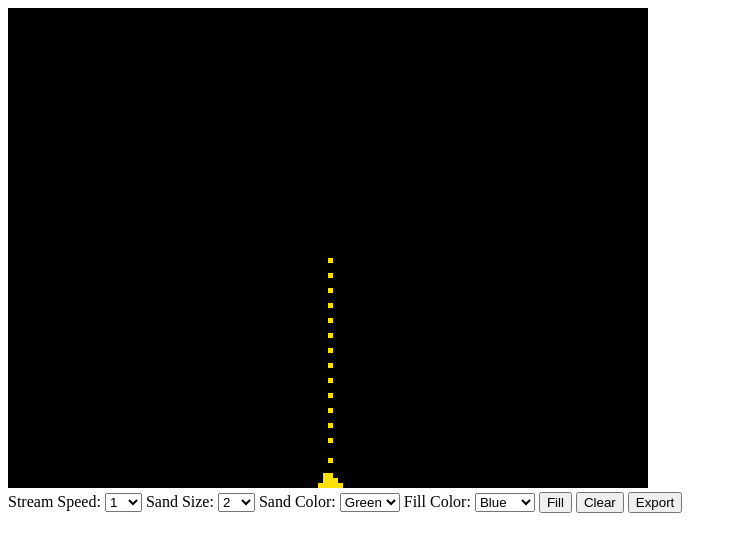
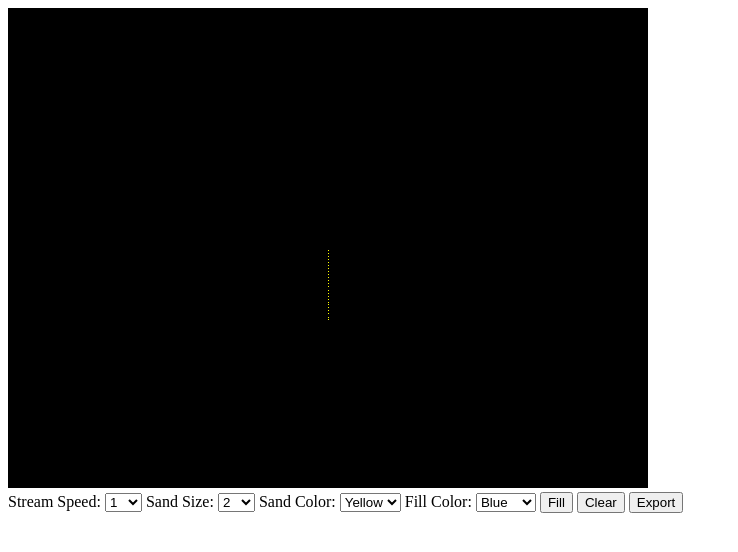
Before and after one commit to CoriMori/330-Project1, a plain HTML site: page index.html in a window 1280 px wide. Shown: the whole page, without its empty margins (0-738 px from the left). Drawn offline with Linux system fonts and the light colour scheme.

Commit message:
color
size is a lil broken I'll fix it asap

```diff
--- a/index.html
+++ b/index.html
@@ -57,8 +57,9 @@
     <label>Sand Color:
       <select id="chooserSandColor">
         <option value="red">Red</option>
-        <option value="green" selected>Green</option>
+        <option value="green">Green</option>
         <option value="blue">Blue</option>
+        <option value="yellow" selected>Yellow</option>
       </select>
     </label>
 
--- a/src/index.js
+++ b/src/index.js
@@ -2,6 +2,8 @@
 
     let ctx, canvas;
     const canvasWidth=640,canvasHeight=480;
+
+    let activeColor = "yellow",activeWidth = 1;
 
     window.onload = init;
 
@@ -17,14 +19,15 @@
         sandJS.init(ctx,canvas);
 
         setInterval(update, 1000/15);
-        setInterval(function(){sandJS.createGrain(canvas.width/2,canvas.height/2);},200);
+        setInterval(function(){sandJS.createGrain(canvas.width/2,canvas.height/2,activeWidth,activeColor);},200);
         //testSand();
         //setInterval(testSand,1000*36/2);
         document.querySelector("#chooserSandSize").addEventListener("change",updateValues);
+        document.querySelector("#chooserSandColor").onchange = function(e){activeColor=e.target.value;};
     }
 
     function updateValues(){
-        sandJS.sandWidth=document.querySelector("#chooserSandSize").value;
+        activeWidth=document.querySelector("#chooserSandSize").value;
     }
 
     function testSand(){
--- a/src/sand.js
+++ b/src/sand.js
@@ -5,7 +5,6 @@ let sandJS = {
     sand: [],
     ctx: [], //lil yucky but whatevs
     canvas: [],
-    sandWidth: 5,   //will be uniform among all grains, no need to store for each
 
     init(pCTX,pCanvas){
         sand = [];
@@ -13,36 +12,37 @@ let sandJS = {
         canvas = pCanvas;
     },
 
-    createGrain(pX,pY){
+    createGrain(pX,pY,pWidth=1,pColor){
         let grain = {
             x: pX,
             y: pY,
-            color: '#ffe100',
+            width: pWidth,
+            color: pColor,
             move(){
 
                 //TODO: for speed purposes, pixel checks should disprove the need to fall first
 
                 //check below
-                let img = ctx.getImageData(this.x,this.y+sandJS.sandWidth,1,1);
+                let img = ctx.getImageData(this.x,this.y+this.width,1,1);
                 if(img.data[0]==0 && img.data[1]==0 && img.data[2]==0){
-                    if(this.y < canvas.height - sandJS.sandWidth) this.y += sandJS.sandWidth;
+                    if(this.y < canvas.height - this.width) this.y += this.width;
                     return;
                 }
 
                 //check bottom left
-                img = ctx.getImageData(this.x - sandJS.sandWidth,this.y + sandJS.sandWidth,1,1);
+                img = ctx.getImageData(this.x - this.width,this.y + this.width,1,1);
                 if(img.data[0]==0 && img.data[1]==0 && img.data[2]==0){
-                    this.x -= sandJS.sandWidth;
-                    if(this.y < canvas.height - sandJS.sandWidth) this.y += sandJS.sandWidth;
+                    this.x -= this.width;
+                    if(this.y < canvas.height - this.width) this.y += this.width;
                     return;
                 }
 
 
                 //check bottom right
-                img = ctx.getImageData(this.x + sandJS.sandWidth,this.y + sandJS.sandWidth,1,1);
+                img = ctx.getImageData(this.x + this.width,this.y + this.width,1,1);
                 if(img.data[0]==0 && img.data[1]==0 && img.data[2]==0){
-                    this.x += sandJS.sandWidth;
-                    if(this.y < canvas.height - sandJS.sandWidth) this.y += sandJS.sandWidth;
+                    this.x += this.width;
+                    if(this.y < canvas.height - this.width) this.y += this.width;
                     return;
                 }
 
@@ -83,9 +83,10 @@ let sandJS = {
         let imgData;
         for(let i = 0; i < sand.length; i++){
             //nightmare nightmare nightmare nightmare nightmare
+            //there's gotta be a way to optimize this
             ctx.save();
             ctx.fillStyle = sand[i].color;
-            ctx.fillRect(sand[i].x,sand[i].y,this.sandWidth,this.sandWidth);      //pretty sure this can be better by drawing directly to imageData
+            ctx.fillRect(sand[i].x,sand[i].y,sand[i].width,sand[i].width);
             ctx.restore();
         }
     },
```
